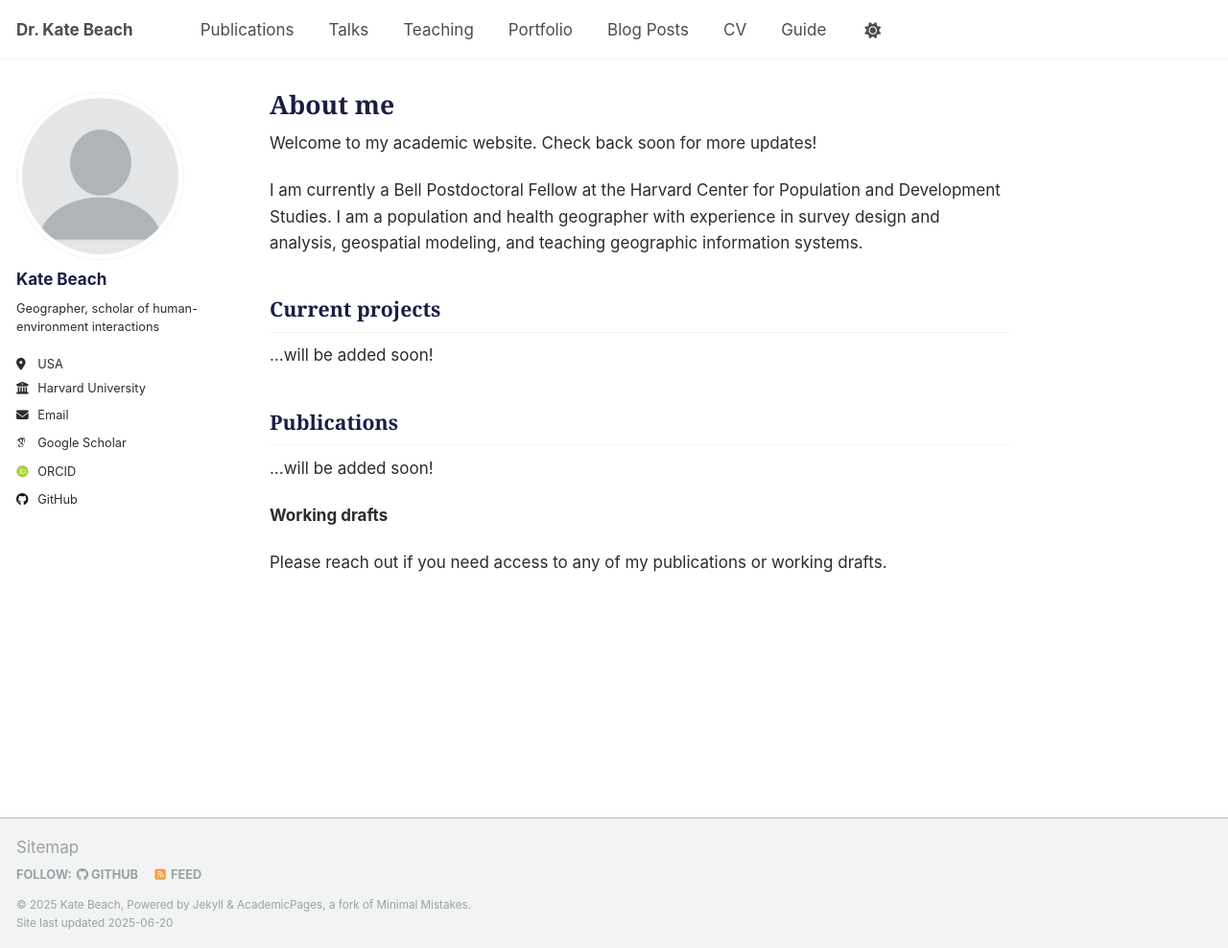
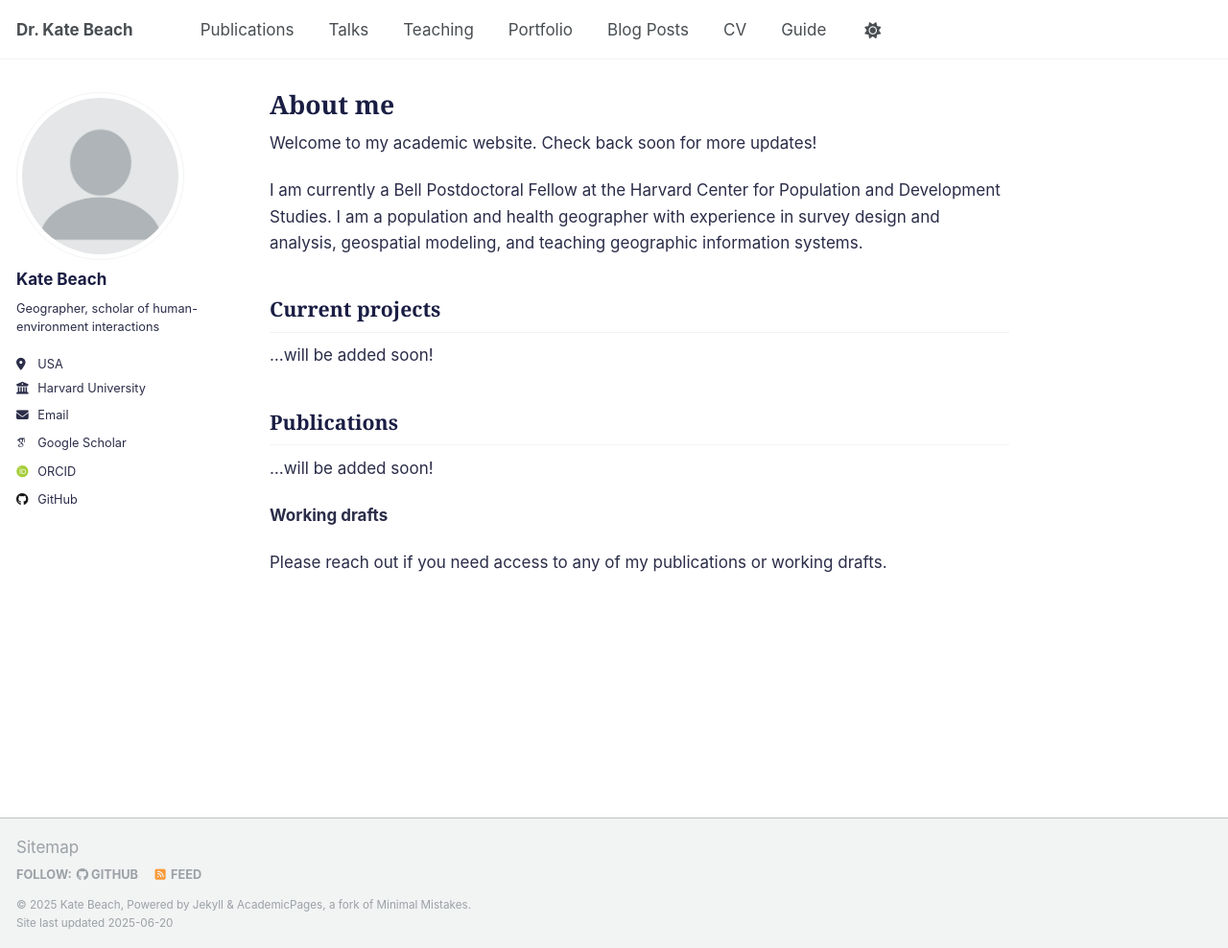
Before and after one commit to kateebb/beachphd, a Jekyll site: the page built from _pages/about.md, in a window 1280 px wide and 988 px high. Shown: the whole window at 96% size. Built offline with Jekyll 4.4.1, drawn with Linux system fonts in a browser that asks for light colours; some web fonts are replaced.

Commit message:
Update custom.css

```diff
--- a/assets/css/custom.css
+++ b/assets/css/custom.css
@@ -2,7 +2,7 @@
 body {
   font-family: -apple-system, BlinkMacSystemFont, "Segoe UI", Roboto, "Helvetica Neue", Arial, sans-serif;
   font-size: 17px;
-  color: #2c2c2c;
+  color: #2b2d49;
   line-height: 1.6;
 }
 
```
